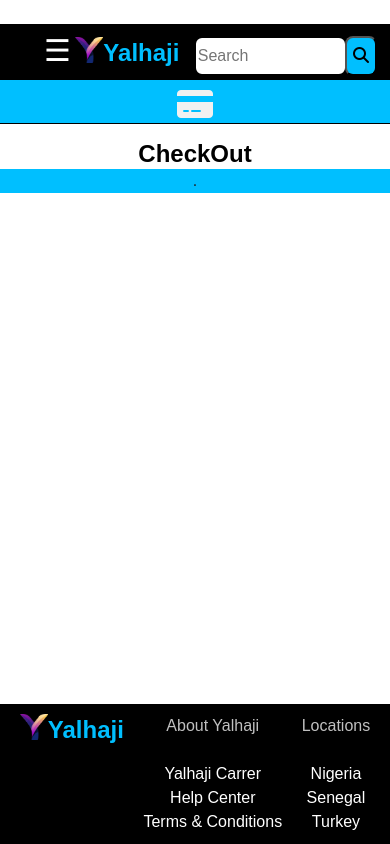
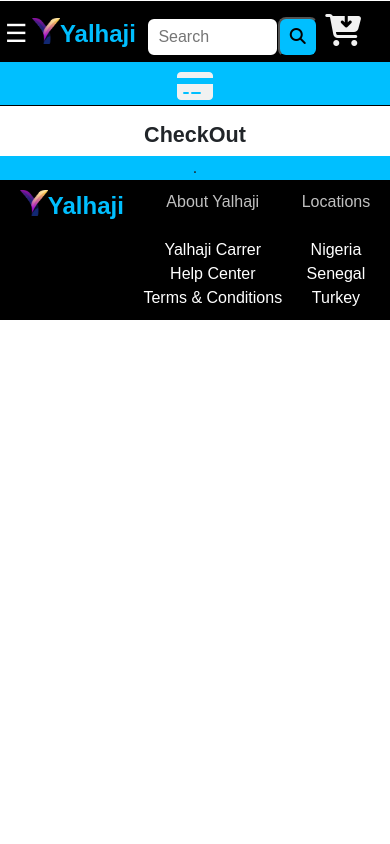
Before and after one commit to Young-Alhaji/yalhaji-store, a plain HTML site: page checkout.html in a window 390 px wide. Drawn offline with nearby package versions, Linux system fonts and the light colour scheme.

Commit message:
Add files via upload

```diff
--- a/checkout.html
+++ b/checkout.html
@@ -56,7 +56,7 @@ section{
 .navicon{
   font-size:30px;
   cursor:pointer;
-  margin-left: 40px;
+  margin-left: 10px;
   color: white;
 }
 img{
@@ -78,11 +78,8 @@ img{
     padding-left: 20px;
 
   }
-  h4 {
-    color: black;
+  h4{
     font-weight: bold;
-    font-size: 150%;
-    display: inline;
   }
 
 
@@ -104,16 +101,24 @@ img{
     margin-left: 10%;
     border: 2px solid black;
     border-radius: 8px;
+    padding: 10px;
   }
   .searchbutton{
     height: 50px;
+    width: 50px;
     background-color: deepskyblue;
     border-radius: 8px;
     margin-left:-6px;
   }
+  .cartbutton{
+    width: 50px;
+    border-radius: 8px;
+    margin-left:30px;
+  }
   .backgroundcolor{
     background-color: black;
-    padding: 4px;
+    margin-top: -23px;
+    padding: 5px;
   }
   .help{
     color: deepskyblue;
@@ -142,7 +147,7 @@ ul{
 list-style-type: none;
 padding: 0px 10px;
 display: flex;
-justify-content: space-evenly;
+justify-content: space-around;
  position: sticky;
  top: 0;
  margin-top: 12px;
@@ -156,7 +161,7 @@ display: flex;
 justify-content: space-around;
   }
 .footer {
-  position: fixed;
+  position: relative;
   left: 0;
   bottom: 0;
   width: 100%;
@@ -173,24 +178,35 @@ justify-content: space-around;
 
 
 
-
-
 @media screen and (max-height: 450px) {
   .sidenav {padding-top: 15px;}
   .sidenav a {font-size: 18px;}
 }
 
 
+@media screen and (max-width: 970px) {
+ .cartbutton{
+    margin-left: 0px;
+    border-radius: 8px;
+  }
+  .help{
+    color: deepskyblue;
+    font-size: 120%;
+    margin-left: 0px;
+    cursor: pointer;
+  }
+}
 
 
-@media screen and (max-width: 770px) {
+@media screen and (max-width: 640px) {
   input.search{
-    width: 40%;
+    width: 35%;
     height: 40px;
-    margin-left: 2%;
+    margin-left: 1%;
   }
   .searchbutton{
     height: 40px;
+    width: 40px;
     background-color: deepskyblue;
     border-radius: 8px;
     margin-left:-6px;
@@ -198,7 +214,19 @@ justify-content: space-around;
   .help{
     display: none;
   }
+  .cartbutton{
+    display: inline;
+    margin-left: 3px;
+    border-radius: 8px;
+    width: 20px;
+  }
 
+  .navicon{
+  font-size:25px;
+  cursor:pointer;
+  margin-left: 0px;
+  color: white;
+}
 }
 </style>
 </head>
@@ -206,7 +234,7 @@ justify-content: space-around;
 <br>
 <div id="mySidenav" class="sidenav">
   <a href="javascript:void(0)" class="closebtn" onclick="closeNav()">&times;</a>
-  <h3>Admin Dashboard</h3>
+  <h3>Dashboard</h3>
   <a href="home.html"><i class="side fa-solid fa-house"></i>Home</a>
   <a href="cartpage.html"><i class=" side fa-solid fa-cart-arrow-down "></i>Cart</a>
   <a href="checkout.html"><i class="side fas fa-credit-card"></i>CheckOut</a>
@@ -221,16 +249,17 @@ justify-content: space-around;
             <input class="search" type="search" placeholder="Search" aria-label="Search">
             <button class="searchbutton" type=""><i class="fa-solid fa-magnifying-glass"></i></button>
             <span class="help"><i class="fa-solid fa-circle-question"></i>Help</span>
+            <span class="cartbutton">
+            <a href="cartpage.html"><i class="active fa-solid fa-cart-arrow-down"></i></a>
+            </span>
           </span>
   </div>
 <section> <br> <br>
 
-<div>
-  <div>
   <ul>
-    <li><a href="cartpage.html"><i class="active fas fa-credit-card"></i></a></li>
+    <li><i class="active fas fa-credit-card"></i></li>
   </ul>
-  </div>
+
   <h4>
   CheckOut
   </h4>
@@ -252,7 +281,7 @@ justify-content: space-around;
 </div>
 </section>
 
-<script>
+<script type="text/javascript" src="Yalhaji.js">
 function openNav() {
   document.getElementById("mySidenav").style.width = "250px";
 }
```
